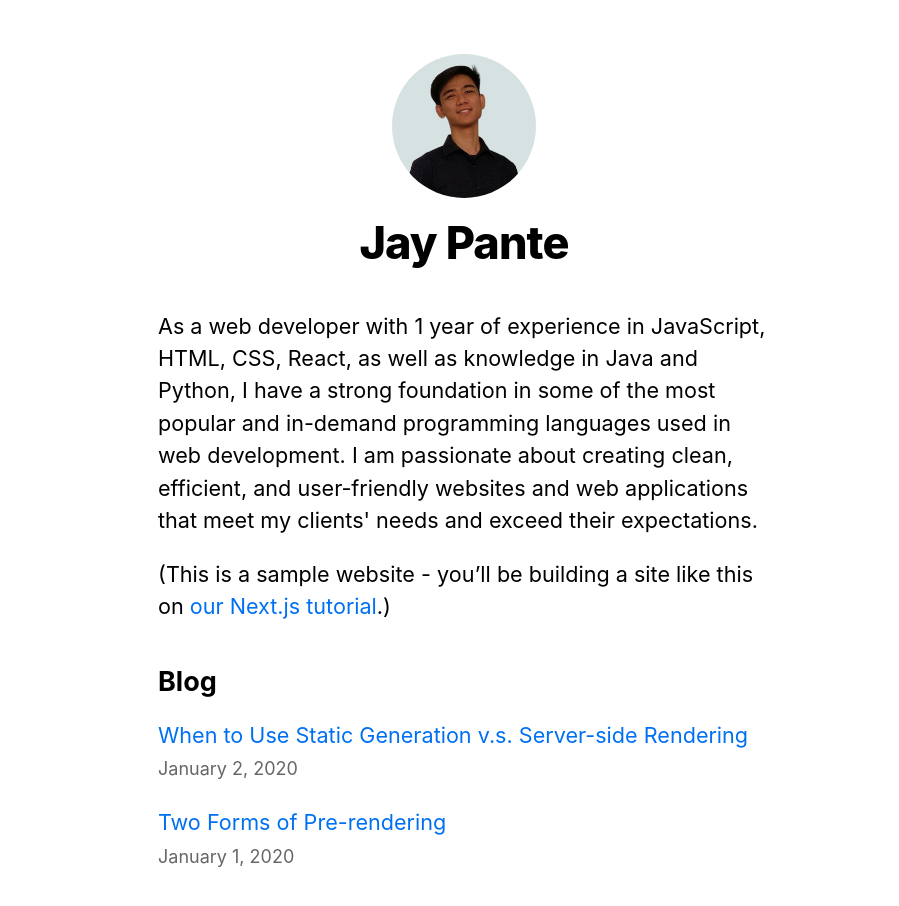
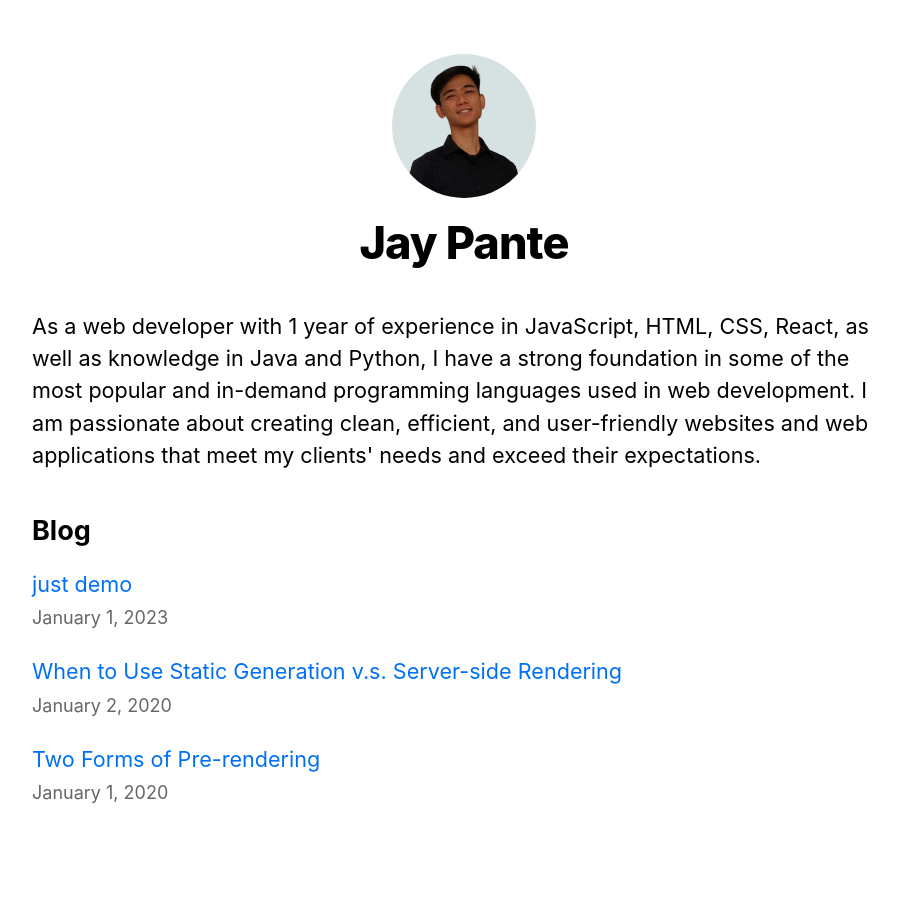
Before and after one commit to jypnt12/Nextjs-Practice, a Next.js app: page / in a window 1280 px wide. Shown: the top 906 px of the page, without its empty margins (176-1075 px from the left). Built offline with nearby package versions, Linux system fonts and the light colour scheme.

Commit message:
removing unnecesary item

```diff
--- a/components/layout.module.css
+++ b/components/layout.module.css
@@ -1,5 +1,5 @@
 .container {
-    max-width: 36rem;
+    max-width: 50rem;
     padding: 0 1rem;
     margin: 3rem auto 6rem;
 }
--- a/pages/index.js
+++ b/pages/index.js
@@ -4,7 +4,7 @@
 import { getSortedPostsData } from '../lib/posts';
 import Link from 'next/link';
 import Date from '../components/date';
-
+import { useState } from 'react';
 export async function getStaticProps() {
   const allPostsData = getSortedPostsData();
   return {
@@ -26,10 +26,6 @@
  I have a strong foundation in some of the most popular and in-demand programming languages used in web development.
 I am passionate about creating clean, efficient, and user-friendly websites and web applications that meet my clients' needs and exceed their expectations.
 </p>
-        <p>
-          (This is a sample website - you’ll be building a site like this on{' '}
-          <a href="https://nextjs.org/learn">our Next.js tutorial</a>.)
-        </p>
       </section>
       <section className={`${utilStyles.headingMd} ${utilStyles.padding1px}`}>
         <h2 className={utilStyles.headingLg}>Blog</h2>
--- /dev/null
+++ b/posts/demo.md
@@ -0,0 +1,11 @@
+---
+title: 'just demo'
+date: '2023-01-01'
+---
+
+Next.js has two forms of pre-rendering: **Static Generation** and **Server-side Rendering**. The difference is in **when** it generates the HTML for a page.
+
+- **Static Generation** is the pre-rendering method that generates the HTML at **build time**. The pre-rendered HTML is then _reused_ on each request.
+- **Server-side Rendering** is the pre-rendering method that generates the HTML on **each request**.
+
+Importantly, Next.js lets you **choose** which pre-rendering form to use for each page. You can create a "hybrid" Next.js app by using Static Generation for most pages and using Server-side Rendering for others.
```
